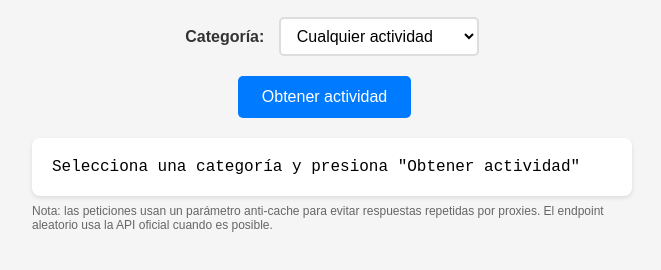
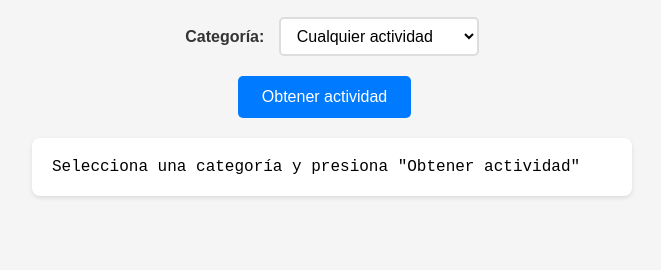
Before and after one commit to Antuah/Diagnostico, a plain HTML site: page index.html in a window 1280 px wide. Shown: the part 208-478 px from the top of the page, without its empty margins (308-969 px from the left). Drawn offline with nearby package versions, Linux system fonts and the light colour scheme.

Commit message:
Remove note about anti-cache parameter from response section in index.html

```diff
--- a/index.html
+++ b/index.html
@@ -33,7 +33,6 @@
     </div>
 
     <div id="response">Selecciona una categoría y presiona "Obtener actividad"</div>
-    <div id="note" style="font-size:12px;color:#666;margin-top:8px;">Nota: las peticiones usan un parámetro anti-cache para evitar respuestas repetidas por proxies. El endpoint aleatorio usa la API oficial cuando es posible.</div>
 
 </body>
 
```
